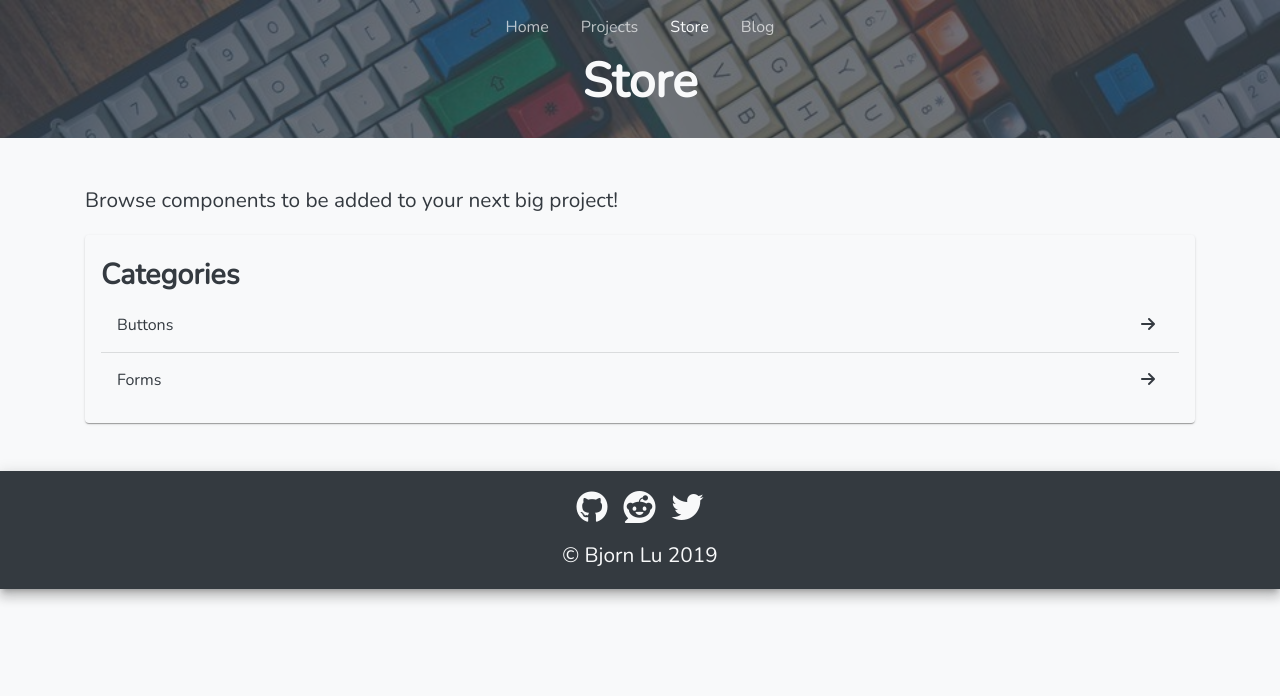
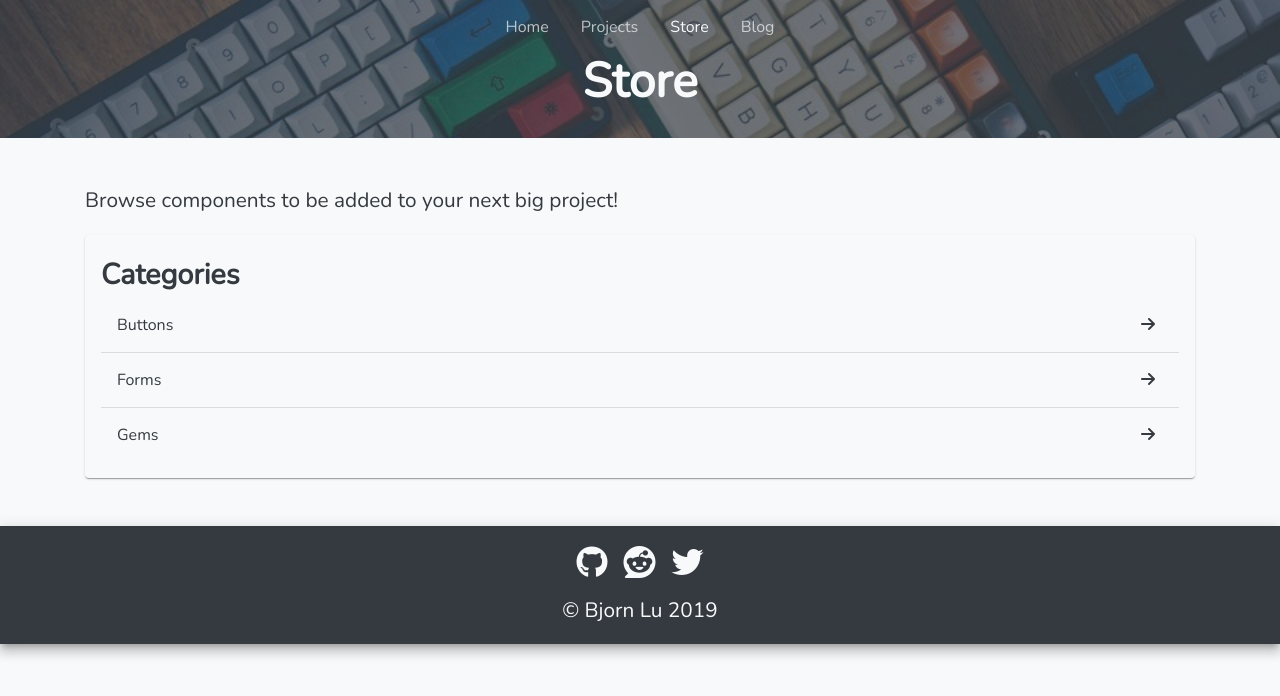
Before and after one commit to bluwy/website, a Jekyll site: the page built from store/index.html, in a window 1280 px wide. Shown: the top 696 px of the page. Built offline with Jekyll 4.4.1, drawn with Linux system fonts in a browser that asks for light colours; nearby versions of some CDN libraries.

Commit message:
Change page title format

```diff
--- a/_data/store.yaml
+++ b/_data/store.yaml
@@ -2,3 +2,5 @@
   link: /store/buttons/
 - name: Forms
   link: /store/forms/
+- name: Gems
+  link: /store/gems/
--- a/_includes/head.html
+++ b/_includes/head.html
@@ -5,7 +5,7 @@
 
   <link rel="shortcut icon" href="{{ '/favicon.ico' | relative_url }}" type="image/x-icon">
 
-  <title>{%- if page.title -%} {{ page.title }} | {% endif -%} {{ site.title }}</title>
+  <title>{%- if page.title -%} {{ page.title }} {% if page.subtitle -%} - {{ page.subtitle }} {% endif -%} | {% endif -%} {{ site.title }}</title>
   {%- seo title=false -%}
 
   <link rel="stylesheet" href="https://fonts.googleapis.com/css?family=Nunito&display=swap">
--- /dev/null
+++ b/assets/css/gems.scss
@@ -0,0 +1,132 @@
+---
+---
+
+.paper-plane-container {
+  $plane-color: #efefef;
+  $body-width: 30px;
+  $body-height: 100px;
+  $body-fold-angle: 80deg;
+  $body-tilt-angle: 10deg;
+  $wing-width: 40px;
+  $wing-height: 104.4px;
+  $wing-flap-angle: 90deg;
+  $wing-tilt-angle: 16.7deg;
+
+  display: flex;
+  justify-content: center;
+  align-items: center;
+  width: 100%;
+  height: 250px;
+  background-color: lightblue;
+  overflow: hidden;
+  perspective: 1000px;
+
+  &:hover, &:active, &:focus {
+    background-color: lightblue;
+
+    .wind::before, .paper-plane {
+      animation-play-state: running;
+    }
+  }
+
+  div {
+    transform-style: preserve-3d;
+  }
+
+  .wind {
+    position: absolute;
+
+    @for $i from 1 to 11 {
+      &:nth-child(#{$i}) {
+        transform: translate3d(((random(400) - 200) + px), ((random(400) - 200) + px), ((random(400) - 200) + px)) rotateY(random(360) + deg);
+      }
+    }
+
+    &::before {
+      content: '';
+      position: absolute;
+      height: 50px;
+      width: 5px;
+      background-color: lightpink;
+      animation: wind 3s linear infinite;
+      animation-play-state: paused;
+    }
+  }
+
+  .paper-plane {
+    position: relative;
+    animation: fly 15s linear infinite;
+    animation-play-state: paused;
+
+    .paper-plane-body-left {
+      position: absolute;
+      top: (-$body-height / 2);
+      right: 0;
+      width: 0;
+      height: 0;
+      border-left: $body-width solid transparent;
+      border-bottom: $body-height solid darken($plane-color, 5);
+      transform-origin: center right;
+      transform: rotateX($body-tilt-angle) rotateY(-$body-fold-angle);
+
+      .paper-plane-wing-left {
+        position: absolute;
+        top: 0;
+        right: 0;
+        width: 0;
+        height: 0;
+        border-left: $wing-width solid transparent;
+        border-bottom: $wing-height solid $plane-color;
+        transform-origin: top right;
+        transform: rotateZ($wing-tilt-angle) rotateY($wing-flap-angle);
+      }
+    }
+
+    .paper-plane-body-right {
+      position: absolute;
+      top: (-$body-height / 2);
+      left: 0;
+      width: 0;
+      height: 0;
+      border-right: $body-width solid transparent;
+      border-bottom: $body-height solid darken($plane-color, 5);
+      transform-origin: center left;
+      transform: rotateX($body-tilt-angle) rotateY($body-fold-angle);
+
+      .paper-plane-wing-right {
+        position: absolute;
+        top: 0;
+        left: 0;
+        width: 0;
+        height: 0;
+        border-right: $wing-width solid transparent;
+        border-bottom: $wing-height solid $plane-color;
+        transform-origin: top left;
+        transform: rotateZ(-$wing-tilt-angle) rotateY(-$wing-flap-angle);
+      }
+    }
+  }
+
+  @keyframes fly {
+    from {
+      transform: rotateX(-120deg) rotateZ(0);
+    }
+    to {
+      transform: rotateX(-120deg) rotate(360deg);
+    }
+  }
+
+  @keyframes wind {
+    from {
+      transform: translateY(-300px);
+      opacity: 0;
+    }
+    30%, 70% {
+      opacity: 1;
+    }
+    to {
+      transform: translateY(200px);
+      opacity: 0;
+    }
+  }
+}
```
Also changed, not shown: store/gems/index.html (added, +50 -0 lines).
